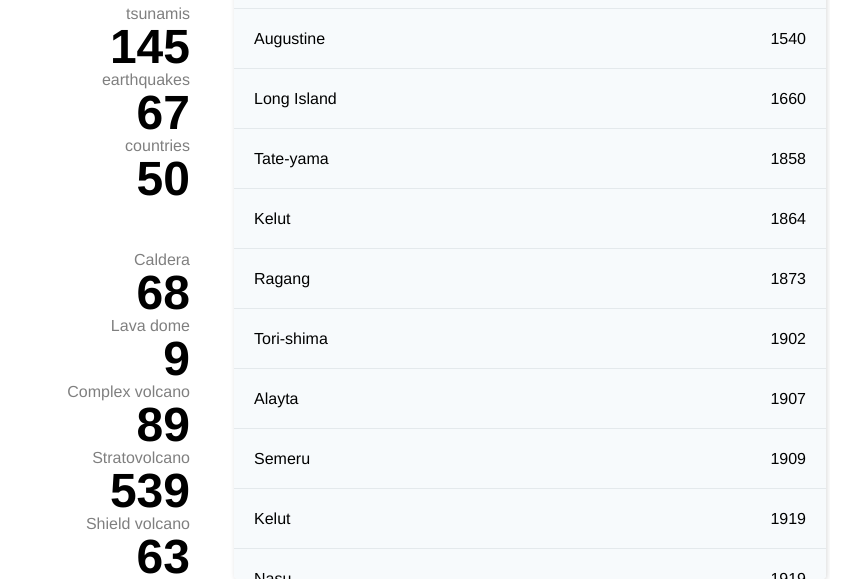
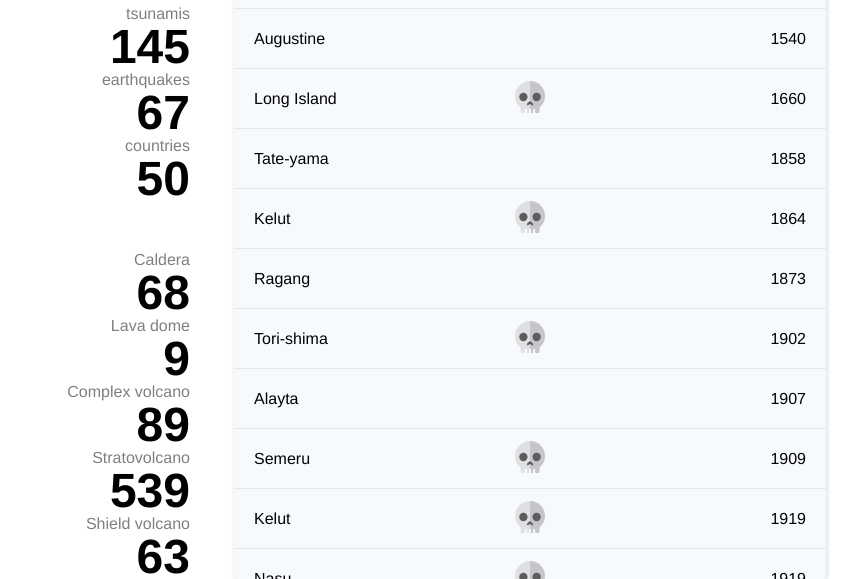
Before and after one commit to nobuti/performance-talk, a React (Create React App) app: page / in a window 1280 px wide. Shown: the part 221-800 px from the top of the page, without its empty margins (110-969 px from the left). Built offline with nearby package versions, Linux system fonts and the light colour scheme.

Commit message:
Show skull

```diff
--- a/src/components/List/ListItem.jsx
+++ b/src/components/List/ListItem.jsx
@@ -6,11 +6,11 @@ const noop = () => {};
 const ListItem = ({ year, name, deaths, id, onClick = noop }) => (
   <div className={styles.item} onClick={() => onClick(id)}>
     <div className={styles.left}>{name}</div>
-    {/* <div className={styles.center}>
+    <div className={styles.center}>
       {deaths > 0 ? (
         <img className={styles.icon} src="/skull.svg" alt="Deathly" />
       ) : null}
-    </div> */}
+    </div>
     <div className={styles.right}>{year}</div>
   </div>
 );
```
